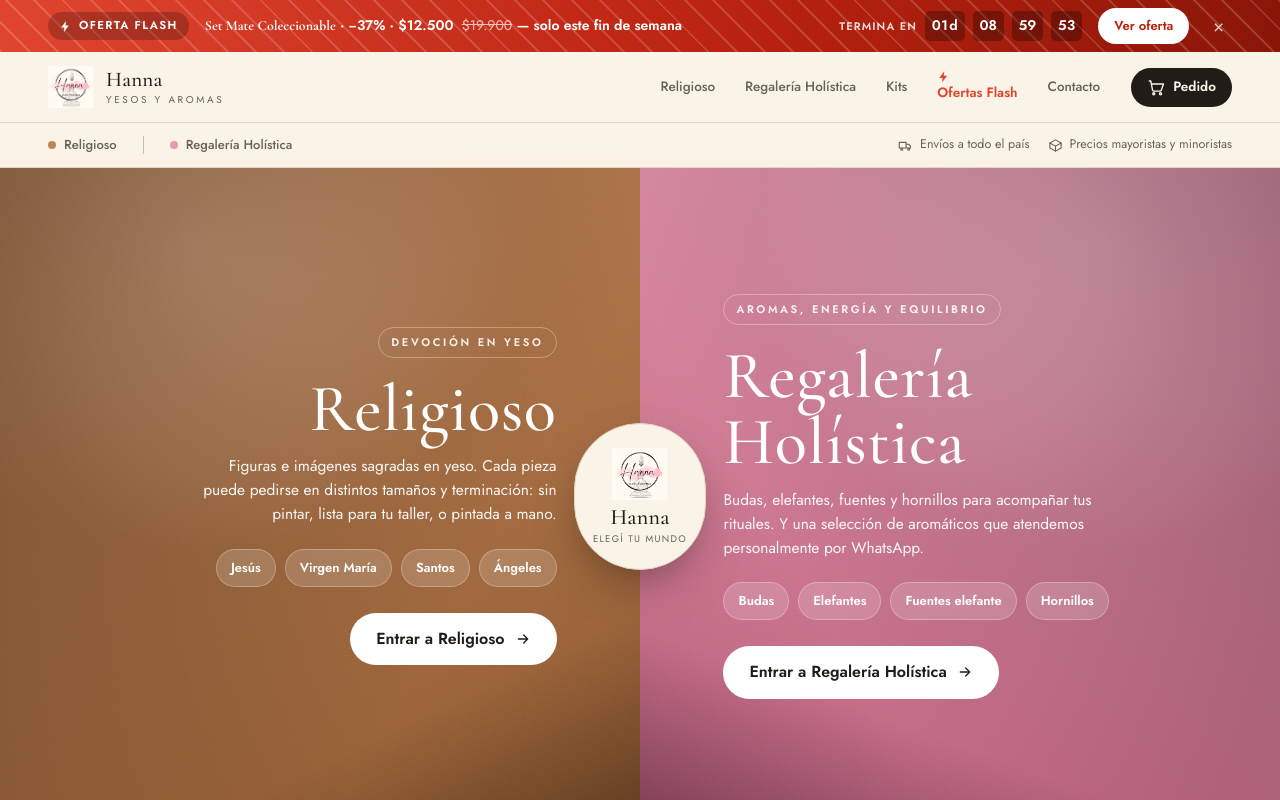
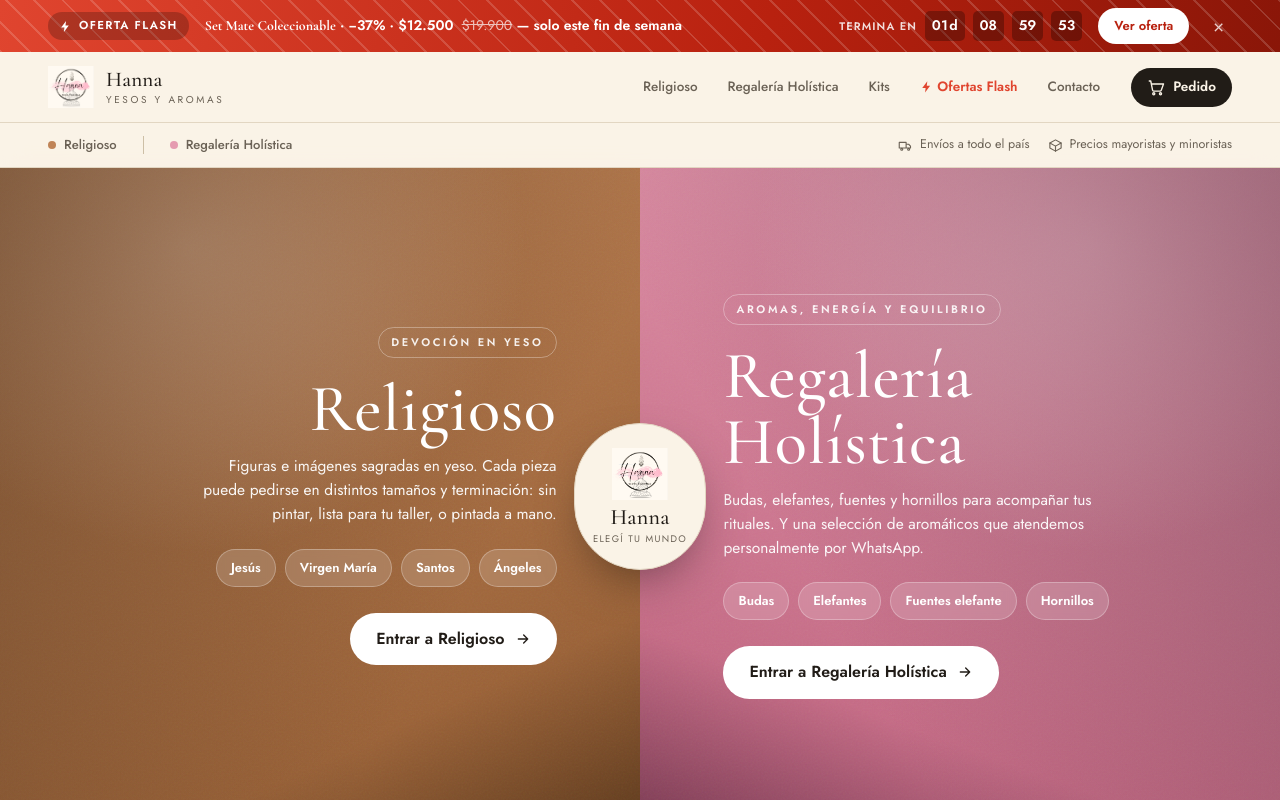
Before and after one commit to manudiiez/ecommerce-cristianrios-client, a Next.js app: page / in a window 1280 px wide. Shown: the top 800 px of the page. Built offline with nearby package versions, Linux system fonts and the light colour scheme.

Commit message:
feat: navbar modificado

```diff
--- a/src/components/layout/header.tsx
+++ b/src/components/layout/header.tsx
@@ -39,7 +39,7 @@ export function Header({ onMenu }: { onMenu: () => void }) {
             Kits
           </Link>
           <Link href="/ofertas-flash" className="flash">
-            <Ico.bolt style={{ verticalAlign: "-2px", marginRight: 4 }} />
+            <Ico.bolt />
             Ofertas Flash
           </Link>
           <Link href="/contacto" className={active(pathname === "/contacto")}>
--- a/src/styles/base.css
+++ b/src/styles/base.css
@@ -72,7 +72,7 @@ body::before {
 }
 .hdr-nav a:hover { color: var(--ink); background: var(--paper-2); }
 .hdr-nav a.active { color: var(--ink); }
-.hdr-nav a.flash { color: var(--flash); font-weight: 600; }
+.hdr-nav a.flash { color: var(--flash); font-weight: 600; display: inline-flex; align-items: center; gap: 4px; }
 .hdr-cart {
   position: relative; display: inline-flex; align-items: center; gap: 8px;
   padding: 9px 16px; border-radius: 999px; cursor: pointer; font-weight: 600; font-size: 13.5px;
```
